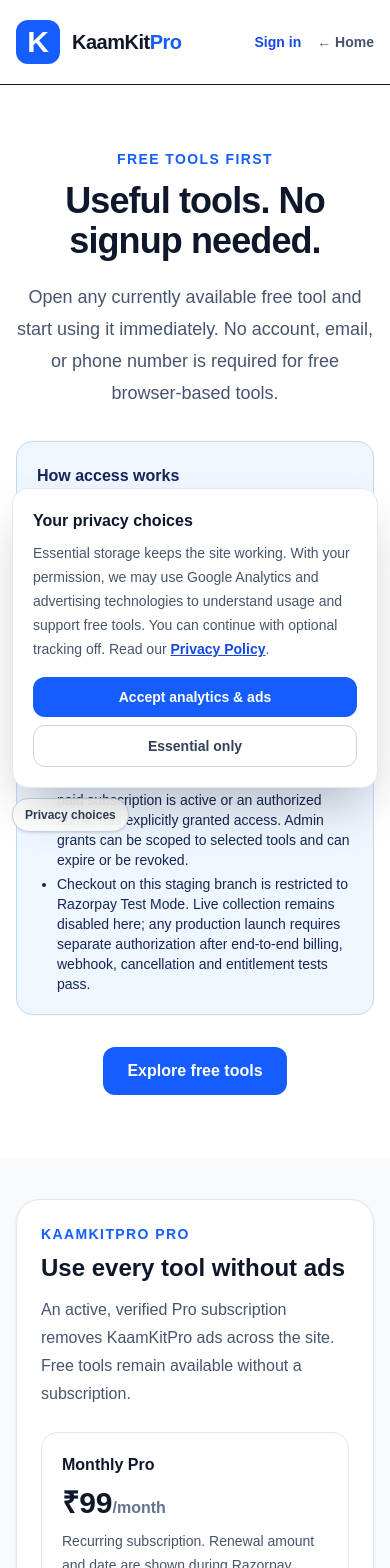
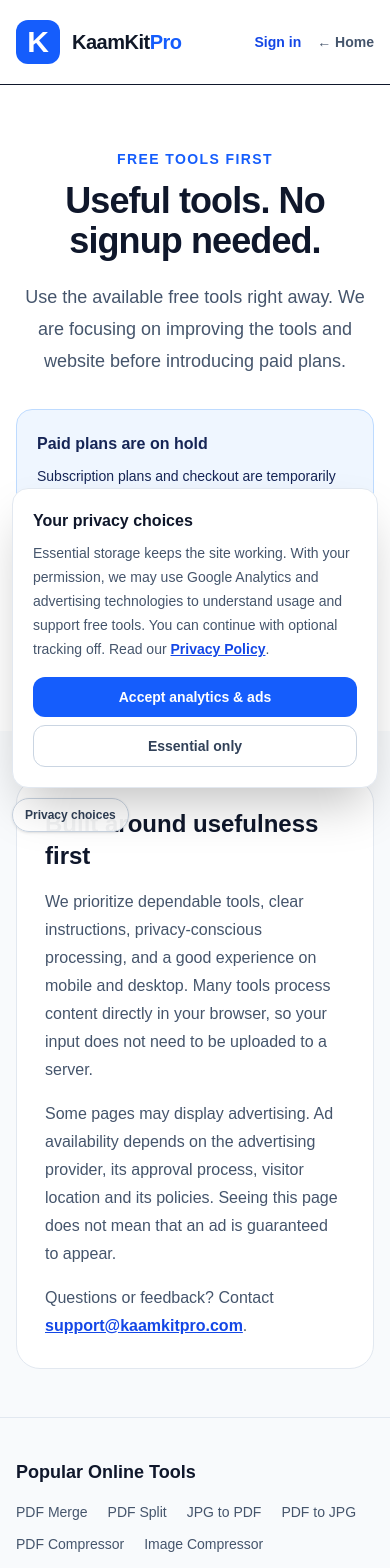
Before and after one commit to WellProSoftware/kaamkitpro, a Next.js app: page /pricing in a window 390 px wide. Shown: the top 1568 px of the page. Built offline with nearby package versions, Linux system fonts and the light colour scheme.

Commit message:
Pause paid plans and checkout while prioritizing free tools

```diff
--- a/src/app/pricing/page.tsx
+++ b/src/app/pricing/page.tsx
@@ -1,12 +1,11 @@
 import Link from "next/link";
 import type { Metadata } from "next";
 import BrandLogo from "@/components/BrandLogo";
-import ProSubscriptionCheckout from "@/components/ProSubscriptionCheckout";
 
 export const metadata: Metadata = {
-  title: "Free Tools & Pro Access",
+  title: "Free Online Tools",
   description:
-    "Use KaamKitPro free tools without signing up. Pro access requires an active paid subscription or an authorized admin grant.",
+    "Use KaamKitPro's free online tools without signing up. Paid plans and checkout are paused while we focus on improving the free tools.",
   alternates: { canonical: "https://kaamkitpro.com/pricing" },
 };
 
@@ -34,27 +33,21 @@ export default function PricingPage() {
             Useful tools. No signup needed.
           </h1>
           <p className="mx-auto mt-5 max-w-2xl text-lg leading-8 text-slate-600">
-            Open any currently available free tool and start using it immediately. No account, email, or phone number is required for free browser-based tools.
+            Use the available free tools right away. We are focusing on improving the tools and website before introducing paid plans.
           </p>
+
           <div className="mx-auto mt-8 max-w-2xl rounded-2xl border border-blue-200 bg-blue-50 p-5 text-left leading-7 text-blue-950">
-            <h2 className="font-bold">How access works</h2>
-            <ul className="mt-2 list-disc space-y-1 pl-5 text-sm sm:text-base">
-              <li>Free tools remain free permanently and can be used without signup; ads may support the free service.</li>
-              <li>Paid-capacity tools offer a small trial allowance: typically 2 uses for heavier cloud processing or 3 uses per day for eligible AI/hosted tools. When the allowance is exhausted, the user is asked to subscribe to Pro to continue.</li>
-              <li>Free-plan users see ads across the Free experience when the ad provider serves them. Once a paid Pro subscription is verified, all KaamKitPro ads are disabled site-wide for that account for the active subscription period.</li>
-              <li>Pro access is granted only while an eligible paid subscription is active or an authorized admin has explicitly granted access. Admin grants can be scoped to selected tools and can expire or be revoked.</li>
-              <li>Checkout on this staging branch is restricted to Razorpay Test Mode. Live collection remains disabled here; any production launch requires separate authorization after end-to-end billing, webhook, cancellation and entitlement tests pass.</li>
-            </ul>
+            <h2 className="font-bold">Paid plans are on hold</h2>
+            <p className="mt-2 text-sm sm:text-base">
+              Subscription plans and checkout are temporarily unavailable while we build and improve KaamKitPro. No payment is required to use the currently available free tools. We will announce paid plans separately when they are ready.
+            </p>
           </div>
+
           <Link href="/tools" className="mt-8 inline-flex min-h-12 items-center justify-center rounded-xl bg-blue-600 px-6 py-3 font-bold text-white hover:bg-blue-700">
             Explore free tools
           </Link>
         </div>
       </section>
-
-      <div className="mx-auto max-w-4xl px-4 pb-10 sm:px-6">
-        <ProSubscriptionCheckout />
-      </div>
 
       <section className="mx-auto max-w-4xl px-4 py-12 sm:px-6">
         <div className="rounded-3xl border border-slate-200 bg-white p-7 sm:p-9">
```
